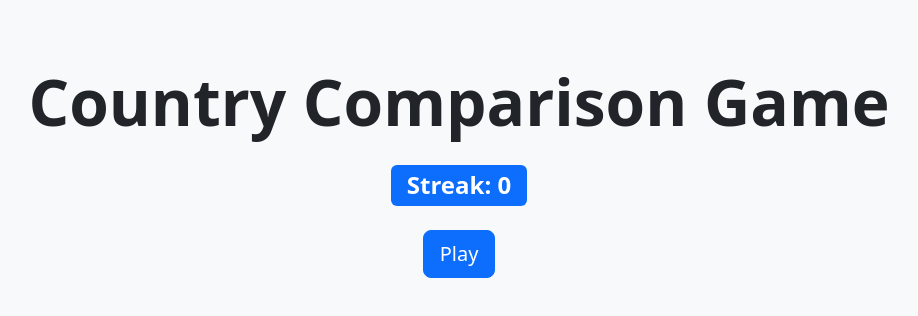
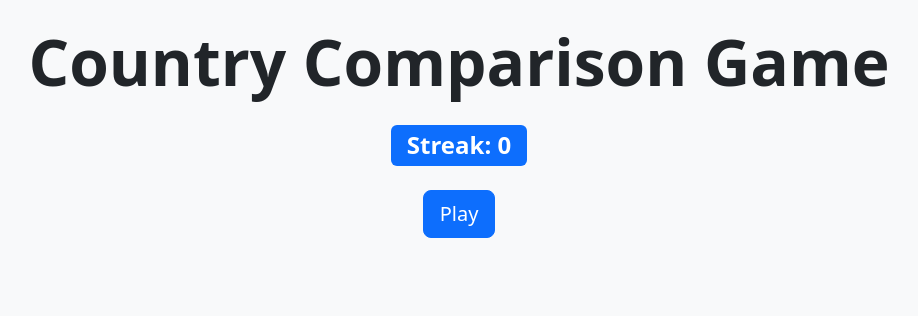
Before and after one commit to evanmgray/country_game, a React (Vite) app in the folder country_game_react/: page / in a window 1280 px wide. Shown: the top 316 px of the page, without its empty margins (181-1099 px from the left). Built offline with nearby package versions, Linux system fonts and the light colour scheme; no server answers.

Commit message:
Update Top Margin

```diff
--- a/country_game_react/src/App.jsx
+++ b/country_game_react/src/App.jsx
@@ -70,7 +70,7 @@ function App() {
   };
 
   return (
-    <div className="container my-5">
+    <div className="container my-2">
       <div className="text-center">
         <h1 className="display-3 fw-bold mb-4">Country Comparison Game</h1>
         <span className="badge bg-primary fs-4 mb-4">Streak: {streak}</span>
```
